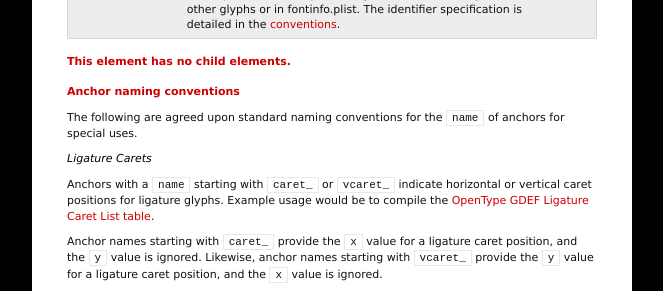
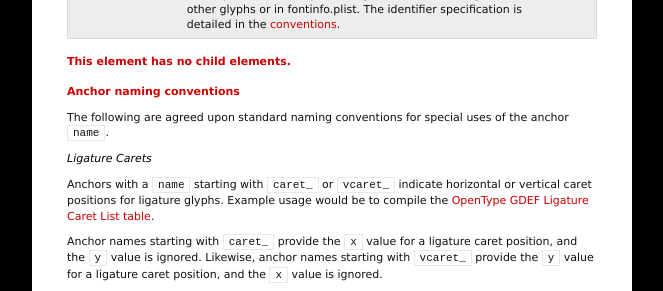
Before and after one commit to unified-font-object/ufo-spec, a Jekyll site: the page built from versions/ufo3/glyphs/glif.md, in a window 1280 px wide and 900 px high, scrolled down 4063 px. Shown: the part 149-440 px from the top of the window, without its empty margins (218-881 px from the left). Built offline with Jekyll 4.4.1, drawn with Linux system fonts in a browser that asks for light colours.

Commit message:
Clean up language

```diff
--- a/versions/ufo3/glyphs/glif.md
+++ b/versions/ufo3/glyphs/glif.md
@@ -169,7 +169,7 @@ This element may occur any number of times.
 
 #### Anchor naming conventions
 
-The following are agreed upon standard naming conventions for the `name` of anchors for special uses.
+The following are agreed upon standard naming conventions for special uses of the anchor `name`.
 
 ##### Ligature Carets
 
```
